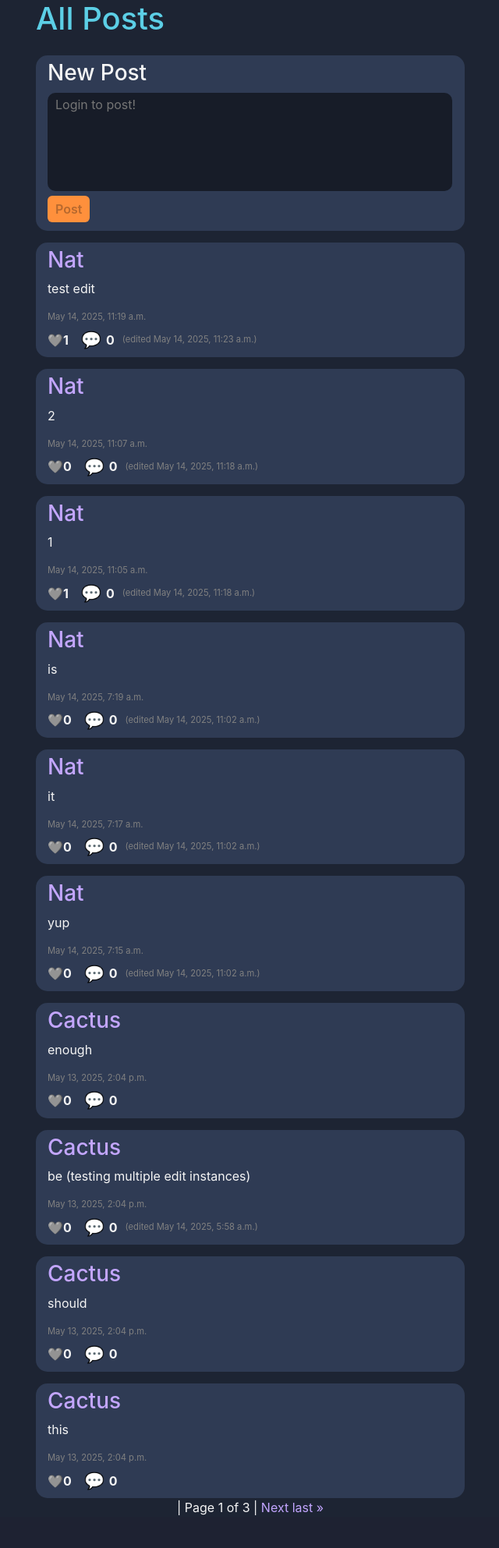
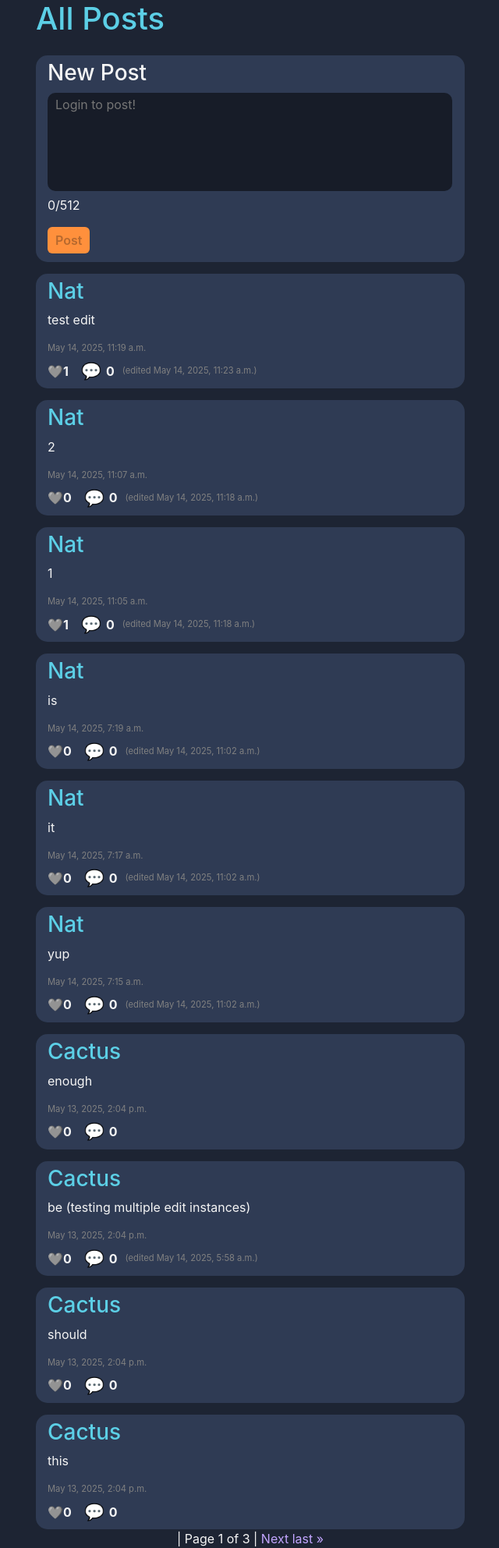
Before and after one commit to Jon-Cactus/CactuSocial, a Django app: page / in a window 1280 px wide. Shown: the part 56-2041 px from the top of the page at 78% size, without its empty margins (319-959 px from the left). Before the commit the page ends 1999 px from the top, so only its background shows below. Run offline with Django 3.2, Linux system fonts and the light colour scheme; data comes from the database, SQL or seed files in the repository; both versions use the stored data as it was after the commit; some libraries are stand-ins or nearby versions.

```diff
--- a/network/templates/network/index.html
+++ b/network/templates/network/index.html
@@ -8,7 +8,8 @@
     <div class="post-div">
         <form id="post-form">
             <h3>New Post</h3>
-            <textarea class="form-textarea" id="content" rows="5" cols="50" {% if  not request.user.is_authenticated %}placeholder="Login to post!" disabled{% endif %} required></textarea>
+            <textarea class="form-textarea" id="post-content" rows="5" cols="50" {% if  not request.user.is_authenticated %}placeholder="Login to post!" disabled{% endif %} maxlength="512" required></textarea>
+            <p><span id="char-count">0</span>/512</p>
             <div>
                 <button id="post-btn" class="post-btn"{% if not request.user.is_authenticated %}disabled{% endif %}>Post</button>
             </div>
--- a/network/templates/network/partials/load_posts.html
+++ b/network/templates/network/partials/load_posts.html
@@ -1,7 +1,7 @@
 <div class="posts-div">
     {% for post in page_obj %}
         <div class="post-div">
-            <h3><a class="post-header-txt" href="{% url 'profile' username=post.profile.user.username %}">{{ post.profile.user.username }}</a></h3>
+            <h3><a class="header-txt" href="{% url 'profile' username=post.profile.user.username %}">{{ post.profile.user.username }}</a></h3>
             <div class="post-text-div">
                 <p class="post-text">{{ post.content }}</p>
             </div>
@@ -44,7 +44,7 @@
                     {% for comment in post.comment_set.all %}
                         <div class="comment-div">
                             <div class="comment-header-div">
-                                <a class="post-header-txt" href="{% url 'profile' username=comment.profile.user.username %}">{{ comment.profile.user.username }}</a>
+                                <a class="header-txt" href="{% url 'profile' username=comment.profile.user.username %}">{{ comment.profile.user.username }}</a>
                                 <p class="timestamp-txt">{{ comment.timestamp }}</p>
                             </div>
                             <p>{{ comment.text }}</p>
@@ -86,7 +86,7 @@
                                         <div class="reply-div">
                                             <div class="reply-header-div">
                                                 <span class="reply-header">
-                                                    <a class="post-header-txt" href="{% url 'profile' username=reply.profile.user.username %}">{{ reply.profile.user.username }}</a>
+                                                    <a class="header-txt" href="{% url 'profile' username=reply.profile.user.username %}">{{ reply.profile.user.username }}</a>
                                                     <p>replying to: {{ comment.profile.user.username }}</p>
                                                 </span>
                                                 <p class="timestamp-txt">{{ reply.timestamp }}</p>
--- a/network/views.py
+++ b/network/views.py
@@ -53,7 +53,7 @@ def profile(request, username):
 
     return post_paginator(
         request,
-        query=user_obj.profile.post_set.select_related("profile").order_by("-timestamp"),
+        query=user_obj.profile.posts.select_related("profile").order_by("-timestamp"),
         template="network/profile.html",
         title=f"{user_obj.username}'s Profile",
         user_obj=user_obj,
@@ -122,7 +122,7 @@ def profile_setup(request):
             return redirect("index")
     else:
         form = ProfileForm(instance=request.user.profile)
-    return render(request, "profile_setup.html", {"form": form})
+    return render(request, "network/profile_setup.html", {"form": form})
 
 
 """
```
Also changed, not shown: network/templates/network/profile.html (+32 -3 lines), db.sqlite3, media/profile_pics/Jonny-Fuji.jpg (added), network/migrations/0004_alter_post_profile.py (added).
